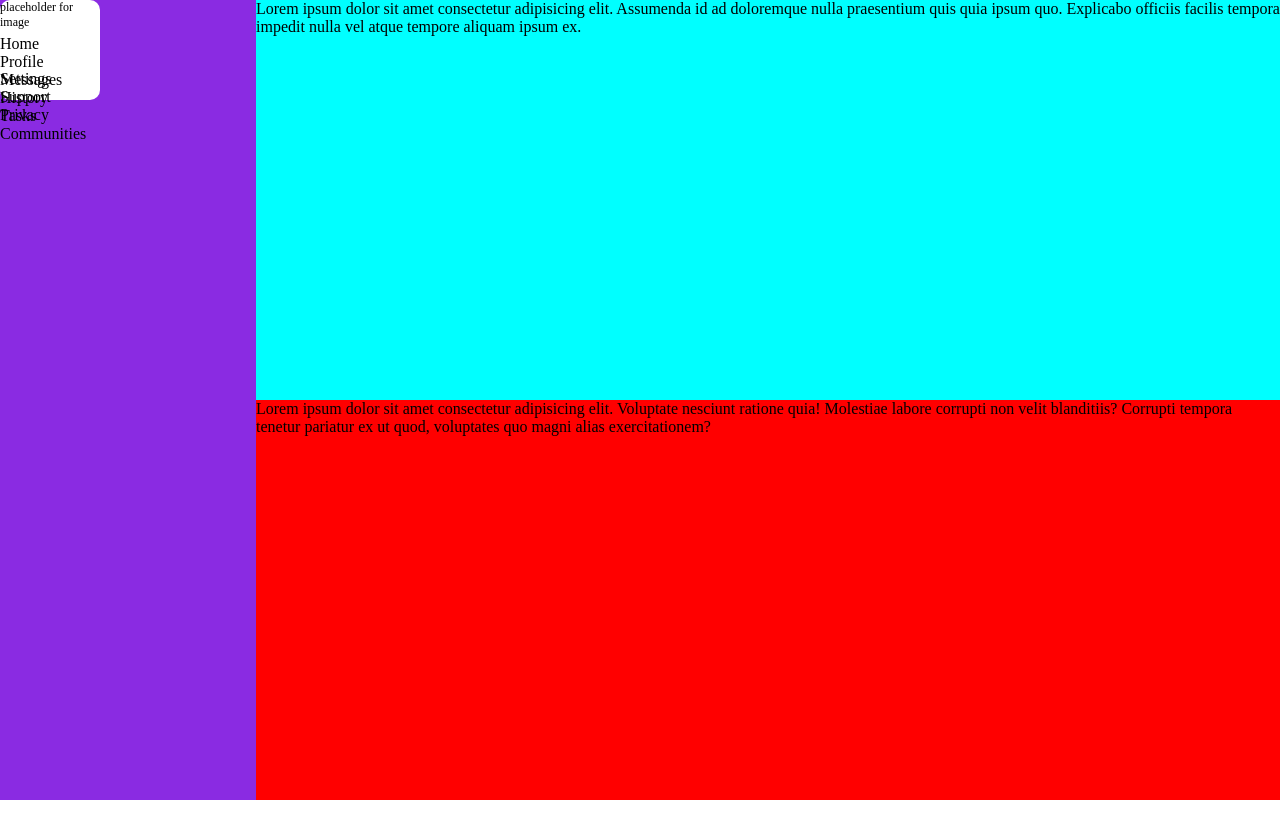
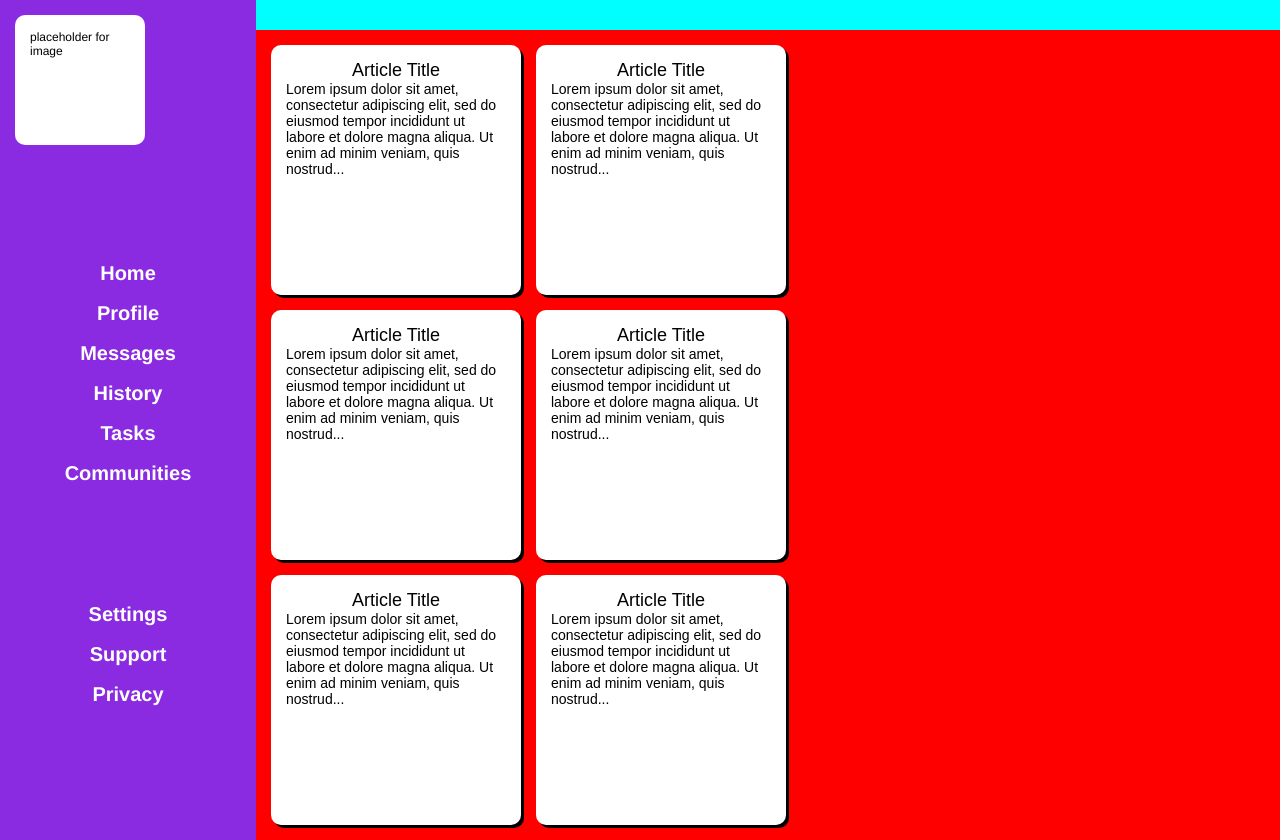
Before and after one commit to Cdeblsnow/Admin_dashboard, a plain HTML site: page index.html in a window 1280 px wide. Before the commit the page ends 800 px from the top, so only its background shows below. Drawn offline with Linux system fonts and the light colour scheme.

Commit message:
Update layout

```diff
--- a/index.html
+++ b/index.html
@@ -9,14 +9,13 @@
 <body>
     <div class="container">
         <div class="header">
-            <p>Lorem ipsum dolor sit amet consectetur adipisicing elit. Assumenda id ad doloremque nulla praesentium quis quia ipsum quo. Explicabo officiis facilis tempora impedit nulla vel atque tempore aliquam ipsum ex.</p>
         </div>
         <div class="sidebar">
             <div class="photo">
                 <p>placeholder for image</p>
             </div>
 
-            <ul>
+            <ul class="options-1">
                 <li>Home</li>
                 <li>Profile</li>
                 <li>Messages</li>
@@ -26,7 +25,7 @@
             </ul>
 
 
-            <ul>
+            <ul class="options-2">
                 <li>Settings</li>
                 <li>Support</li>
                 <li>Privacy</li>
@@ -34,9 +33,32 @@
 
         </div>
         <div class="content">
-            <p>Lorem ipsum dolor sit amet consectetur adipisicing elit. Voluptate nesciunt ratione quia! Molestiae labore corrupti non velit blanditiis? Corrupti tempora tenetur pariatur ex ut quod, voluptates quo magni alias exercitationem?</p>
+            <div class="card">
+              <p class="title">Article Title</p>
+              <p>Lorem ipsum dolor sit amet, consectetur adipiscing elit, sed do eiusmod tempor incididunt ut labore et dolore magna aliqua. Ut enim ad minim veniam, quis nostrud...</p>
+            </div>
+            <div class="card">
+                <p class="title">Article Title</p>
+                <p>Lorem ipsum dolor sit amet, consectetur adipiscing elit, sed do eiusmod tempor incididunt ut labore et dolore magna aliqua. Ut enim ad minim veniam, quis nostrud...</p>
+            </div>
+            <div class="card">
+                <p class="title">Article Title</p>
+                <p>Lorem ipsum dolor sit amet, consectetur adipiscing elit, sed do eiusmod tempor incididunt ut labore et dolore magna aliqua. Ut enim ad minim veniam, quis nostrud...</p>
+            </div>
+            <div class="card">
+                <p class="title">Article Title</p>
+                <p>Lorem ipsum dolor sit amet, consectetur adipiscing elit, sed do eiusmod tempor incididunt ut labore et dolore magna aliqua. Ut enim ad minim veniam, quis nostrud...</p>
+            </div>
+            <div class="card">
+                <p class="title">Article Title</p>
+                <p>Lorem ipsum dolor sit amet, consectetur adipiscing elit, sed do eiusmod tempor incididunt ut labore et dolore magna aliqua. Ut enim ad minim veniam, quis nostrud...</p>
+            </div>
+            <div class="card">
+                <p class="title">Article Title</p>
+                <p>Lorem ipsum dolor sit amet, consectetur adipiscing elit, sed do eiusmod tempor incididunt ut labore et dolore magna aliqua. Ut enim ad minim veniam, quis nostrud...</p>
+            </div>
+        </div>
 
-        </div>
     </div>
 </body>
 </html>
--- a/style/style.css
+++ b/style/style.css
@@ -2,12 +2,47 @@
     margin: 0;
     padding: 0;
   }
+
+.container div {
+    padding: 15px;
+    font-size: 32px;
+    font-family: Helvetica;
+    font-weight: bold;
+    color: white;
+}
 .container{
     display: grid;
     grid-template-columns: 1fr 4fr;
-    width: 100vw;
-    height: 100vh;
 }
+
+.content p {
+    font-size: 18px;
+    font-family: sans-serif;
+    color: white;
+    text-align: left;
+  }
+
+  .content .card {
+    background-color: #FFFFFF;
+    color: black;
+    text-align: center;
+  }
+
+  .card {
+    border-radius: 10px;
+    box-shadow: 3px 3px 0 0 black;
+  }
+
+  .card p {
+    color: black;
+    font-weight: normal;
+    font-size: 14px;
+  }
+
+  .card .title {
+    font-size: 18px;
+    text-align: center;
+  }
 
 .header{
     display: grid;
@@ -36,18 +71,41 @@
     font-weight: normal;
 }
 
-.sidebar{
+.sidebar {
     display: grid;
     grid-row: 1/3;
     background-color: blueviolet;
-    grid-template-rows: repeat(9,20px);
-    gap: 15px;
+
 
 }
 
+.sidebar ul {
+    display: grid;
+    font-size: 20px;
+    text-align: center;
+    list-style: none;
+
+}
+
+.options-1 {
+    grid-template-rows: repeat(6,25px);
+    gap: 15px;
+}
+
+.options-2 {
+    grid-template-rows: repeat(3,25px);
+    gap: 15px;
+}
 
 
 .content{
     background-color: red;
-    grid-column: 2/3;
 }
+
+.content{
+    display: grid;
+    grid-template-columns: repeat(3, 250px) ;
+    grid-template-rows: repeat(3,250px);
+    grid-auto-flow: column;
+    gap: 15px;
+}
```
